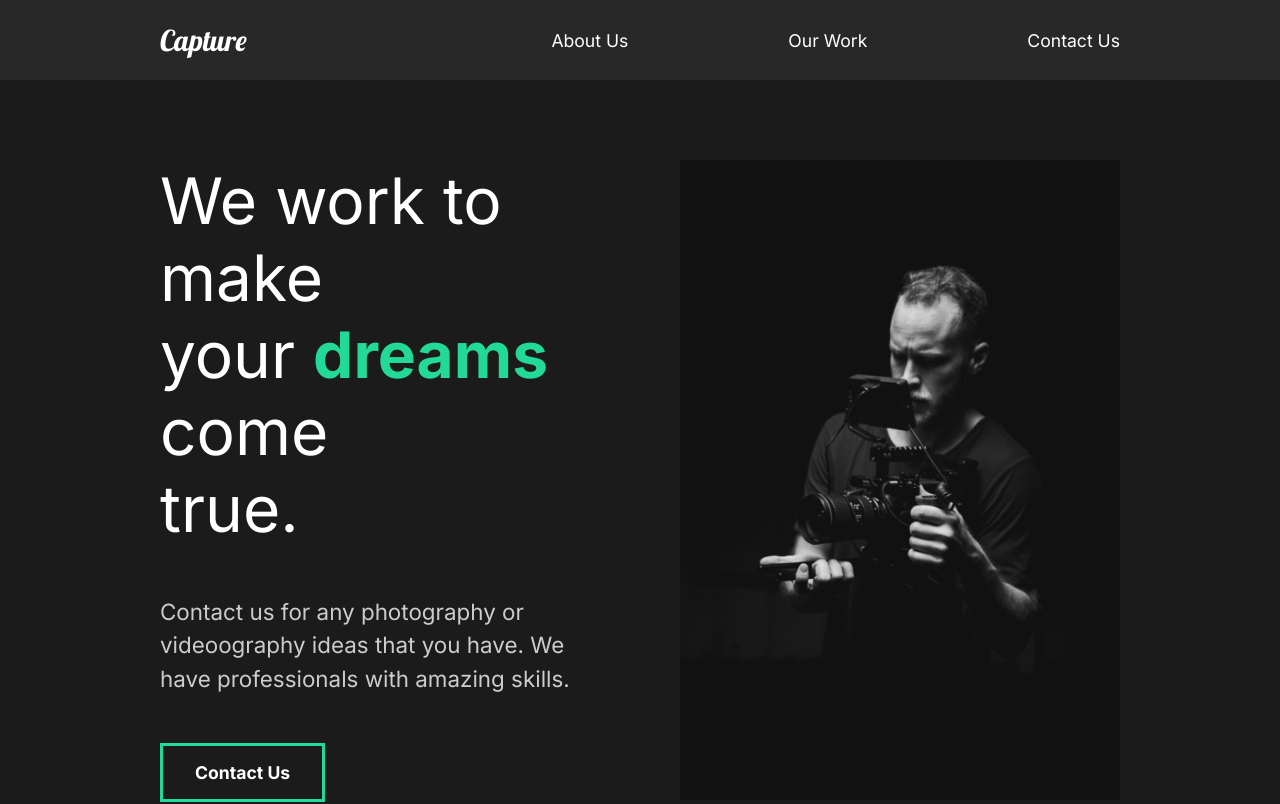
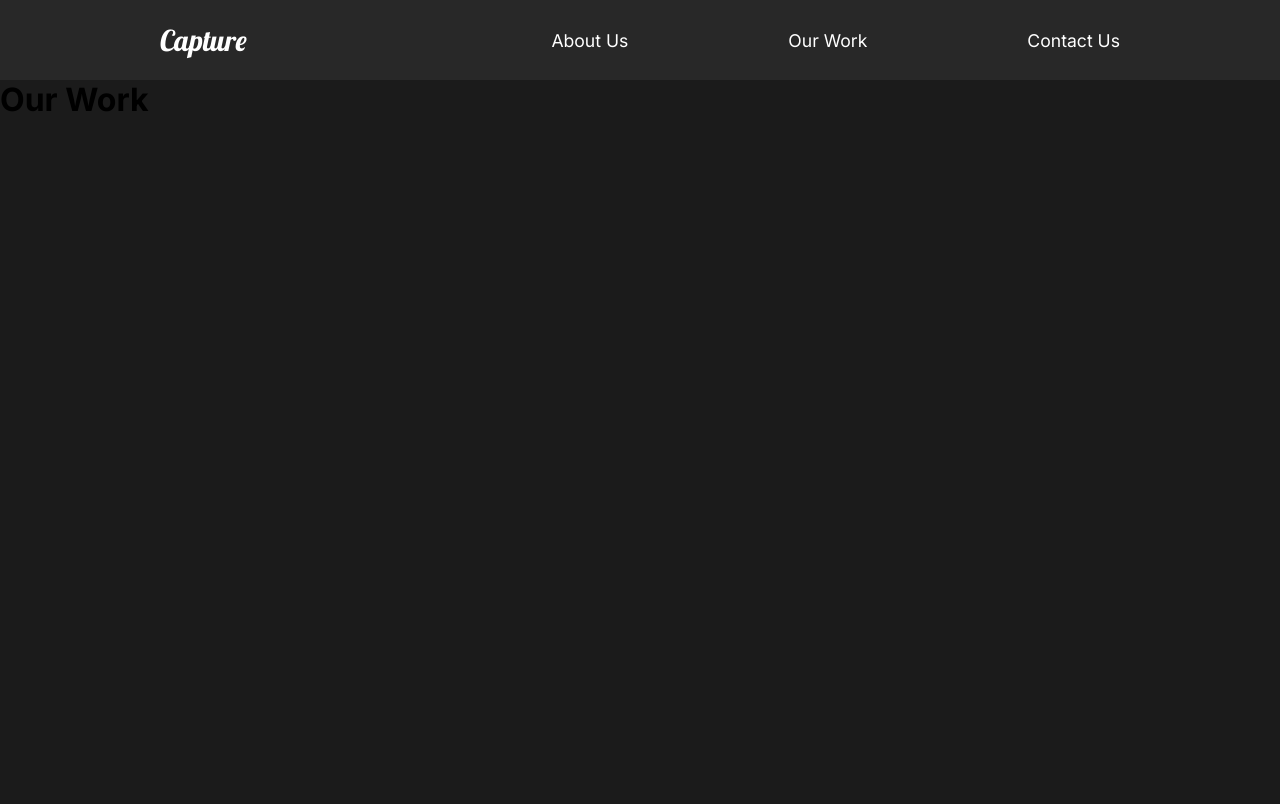
Before and after one commit to sdsimkins/react-capture, a React (Create React App) app: page /work in a window 1280 px wide. Shown: the top 804 px of the page. Built offline with nearby package versions, Linux system fonts and the light colour scheme.

Commit message:
9. React Router

```diff
--- a/src/App.js
+++ b/src/App.js
@@ -3,14 +3,30 @@
 import GlobalStyle from "./components/GlobalStyle";
 // Import Pages
 import AboutUs from "./pages/AboutUs";
-import Nav from "./components/Nav"
+import ContactUs from "./pages/ContactUs";
+import OurWork from "./pages/OurWork";
+import Nav from "./components/Nav";
+// Router
+import {Switch, Route} from "react-router-dom";
 
 function App() {
   return (
     <div className="App">
       <GlobalStyle />
       <Nav />
-      <AboutUs/>
+      <Switch>
+        <Route path="/" exact>
+          <AboutUs />
+        </Route>
+
+        <Route path="/work">
+          <OurWork />
+        </Route>
+
+        <Route path="/contact">
+          <ContactUs />
+        </Route>
+      </Switch>
     </div>
   );
 }
--- a/src/components/Nav.js
+++ b/src/components/Nav.js
@@ -1,20 +1,21 @@
 import React from "react";
 import styled from "styled-components";
+import {Link} from "react-router-dom";
 
 const Nav = () => {
 
     return (
         <StyledNav>
-            <h1><a id="logo" href="#">Capture</a></h1>
+            <h1><Link id="logo" to="/">Capture</Link></h1>
             <ul>
                 <li>
-                    <a href="">About Us</a>
+                    <Link to="/">About Us</Link>
                 </li>
                 <li>
-                    <a href="">Our Work</a>
+                    <Link to="/work">Our Work</Link>
                 </li>
                 <li>
-                    <a href="">Contact Us</a>
+                    <Link to="/contact">Contact Us</Link>
                 </li>
             </ul>
         </StyledNav>
--- a/src/index.js
+++ b/src/index.js
@@ -2,10 +2,13 @@
 import ReactDOM from 'react-dom';
 import App from './App';
 import reportWebVitals from './reportWebVitals';
+import {BrowserRouter} from "react-router-dom";
 
 ReactDOM.render(
   <React.StrictMode>
+    <BrowserRouter>
     <App />
+    </BrowserRouter>
   </React.StrictMode>,
   document.getElementById('root')
 );
--- /dev/null
+++ b/src/pages/ContactUs.js
@@ -0,0 +1,11 @@
+import React from "react";
+
+const ContactUs = () => {
+    return (
+        <div>
+            <h1>Contact Us</h1>
+        </div>
+    )
+}
+
+export default ContactUs;
--- /dev/null
+++ b/src/pages/OurWork.js
@@ -0,0 +1,11 @@
+import React from "react";
+
+const OurWork = () => {
+    return (
+        <div>
+            <h1>Our Work</h1>
+        </div>
+    )
+}
+
+export default OurWork;
```
